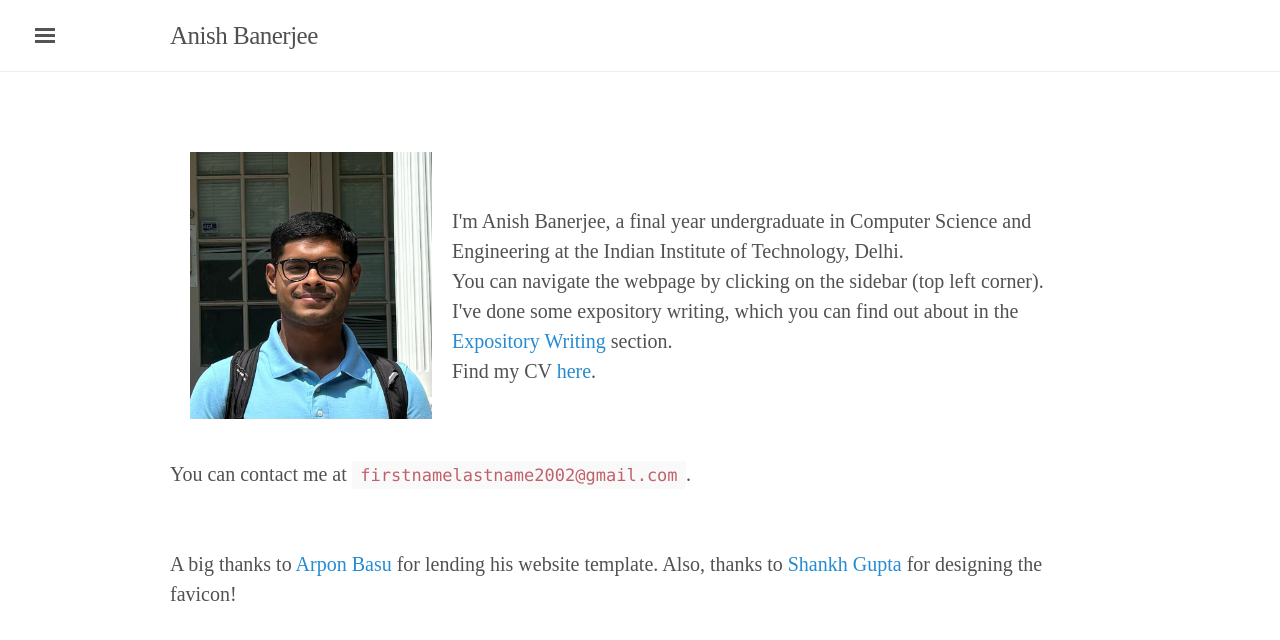
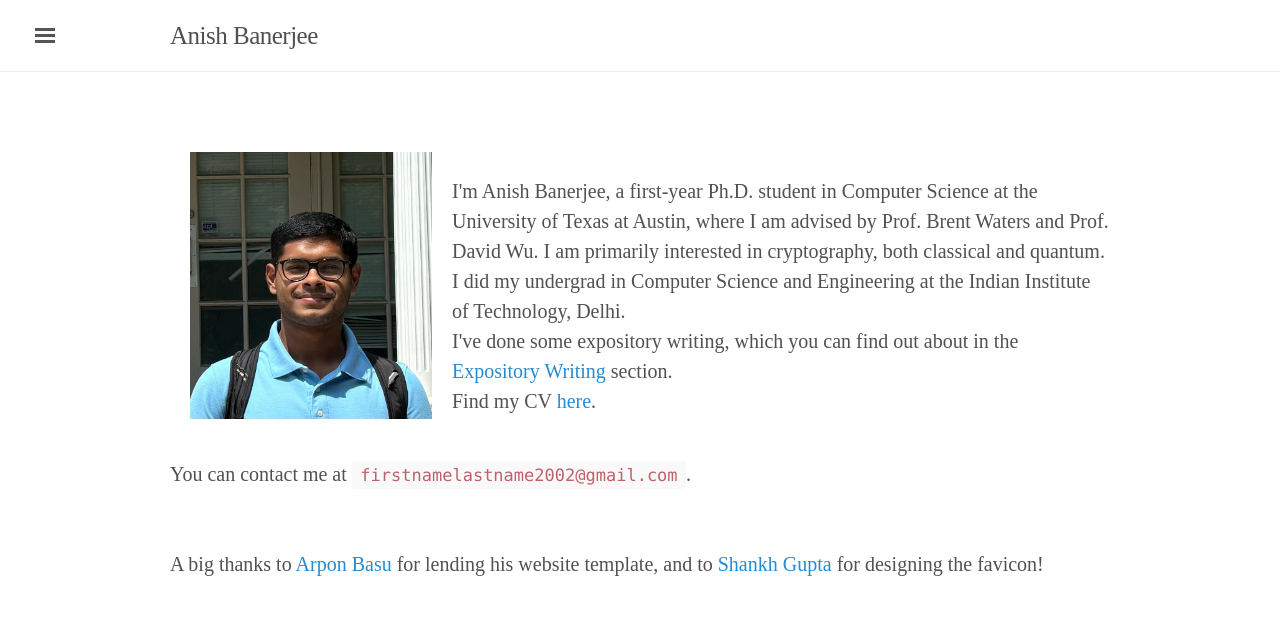
Before and after one commit to AB271202/AB271202.github.io, a Jekyll site: the page built from index.md, in a window 1280 px wide. Shown: the top 640 px of the page. Built offline with Jekyll 4.4.1, drawn with Linux system fonts in a browser that asks for light colours; some web fonts are replaced.

Commit message:
Added phd info

```diff
--- a/index.md
+++ b/index.md
@@ -25,8 +25,9 @@ title: Home
     <div class="row">
         <img src="me.jpeg" alt="Picture" style="width:30%; max-height: 100%; padding: 20px;">
         <div>
-            I'm Anish Banerjee, a final year undergraduate in Computer Science and Engineering at the Indian Institute of Technology, Delhi. <br>
-            You can navigate the webpage by clicking on the sidebar (top left corner).<br>
+            I'm Anish Banerjee, a first-year Ph.D. student in Computer Science at the University of Texas at Austin, where I am advised by Prof. Brent Waters and Prof. David Wu. I am primarily interested in cryptography, both classical and quantum. <br>
+            I did my undergrad in Computer Science and Engineering at the Indian Institute of Technology, Delhi. <br>
+            <!-- You can navigate the webpage by clicking on the sidebar (top left corner).<br> -->
             I've done some expository writing, which you can find out about in the <a href="notes">Expository Writing</a> section.<br>
             Find my CV <a href = "./Anish_CV.pdf">here</a>.
         </div>
@@ -36,8 +37,9 @@ title: Home
     <div class="col">
         <img src="me.jpeg" alt="Picture" style="width:90%; max-height: 90%;">
         <div>
-            I'm Anish Banerjee, a final year undergraduate in Computer Science and Engineering at the Indian Institute of Technology, Delhi. <br>
-            You can navigate the webpage by clicking on the sidebar (top left corner).<br>
+            I'm Anish Banerjee, a first-year Ph.D. student in Computer Science at the University of Texas at Austin, where I am advised by Prof. Brent Waters and Prof. David Wu. I am primarily interested in cryptography, both classical and quantum. <br>
+            I did my undergrad in Computer Science and Engineering at the Indian Institute of Technology, Delhi. <br>
+            <!-- You can navigate the webpage by clicking on the sidebar (top left corner).<br> -->
             I've done some expository writing, which you can find out about in the <a href="notes">Expository Writing</a> section.<br>
             Find my CV <a href = "./Anish_CV.pdf">here</a>.
         </div>
@@ -45,6 +47,5 @@ title: Home
 </div>
 You can contact me at <code>firstnamelastname2002@gmail.com</code>.
 <br><br><br>
-A big thanks to <a href="https://arponbasu.github.io/">Arpon Basu</a> for lending his website template.
- Also, thanks to <a href = "https://shankhgupta.github.io/">Shankh Gupta</a> for designing the favicon!
+A big thanks to <a href="https://arponbasu.github.io/">Arpon Basu</a> for lending his website template, and to <a href = "https://shankhgupta.github.io/">Shankh Gupta</a> for designing the favicon!
 <br><br>
```
Also changed, not shown: notes.md (+1 -1 lines), publications.md (+2 -2 lines).
